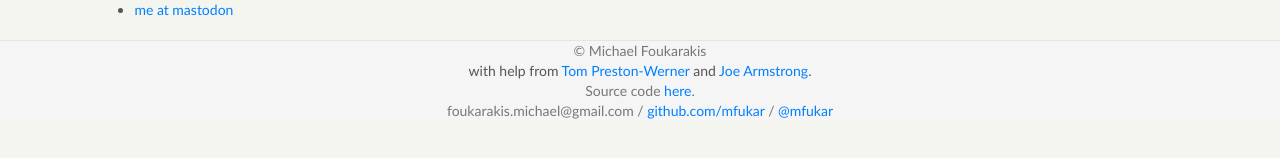
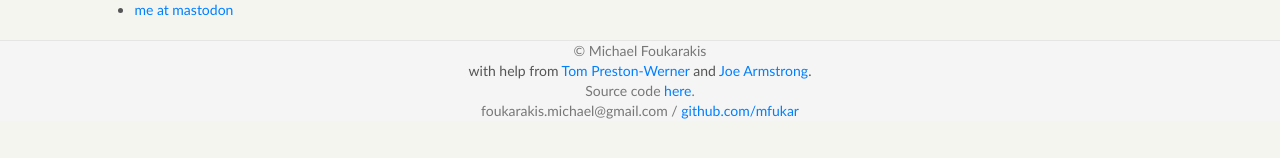
Before and after one commit to mfukar/mfukar.github.com, a Jekyll site: the page built from index.html, in a window 1280 px wide. Shown: the part 632-790 px from the top of the page. Built offline with Jekyll 4.4.1, drawn with Linux system fonts in a browser that asks for light colours; some web fonts are replaced.

Commit message:
no links to hellsite

```diff
--- a/_layouts/main.html
+++ b/_layouts/main.html
@@ -48,7 +48,7 @@
 			with help from <a href="https://github.com/mojombo">Tom
 			Preston-Werner</a> and <a href="https://github.com/joearms">Joe
 			Armstrong</a>.<p>Source code <a href="https://github.com/mfukar/mfukar.github.com">here</a>.</p>
-			<p>foukarakis.michael@gmail.com / <a href="http://github.com/mfukar/">github.com/mfukar</a> / <a href="http://twitter.com/mfukar/">@mfukar</a></p>
+			<p>foukarakis.michael@gmail.com / <a href="http://github.com/mfukar/">github.com/mfukar</a></p>
 		</div>
 		</footer>
 	</body>
--- a/_layouts/secondary.html
+++ b/_layouts/secondary.html
@@ -56,7 +56,7 @@
 			with help from <a href="https://github.com/mojombo">Tom
 			Preston-Werner</a> and <a href="https://github.com/joearms">Joe
 			Armstrong</a>.<p>Source code <a href="https://github.com/mfukar/mfukar.github.com">here</a>.</p>
-			<p>foukarakis.michael@gmail.com / <a href="http://github.com/mfukar/">github.com/mfukar</a> / <a href="http://twitter.com/mfukar/">@mfukar</a></p>
+			<p>foukarakis.michael@gmail.com / <a href="http://github.com/mfukar/">github.com/mfukar</a></p>
 		</div>
 		</footer>
 
```
